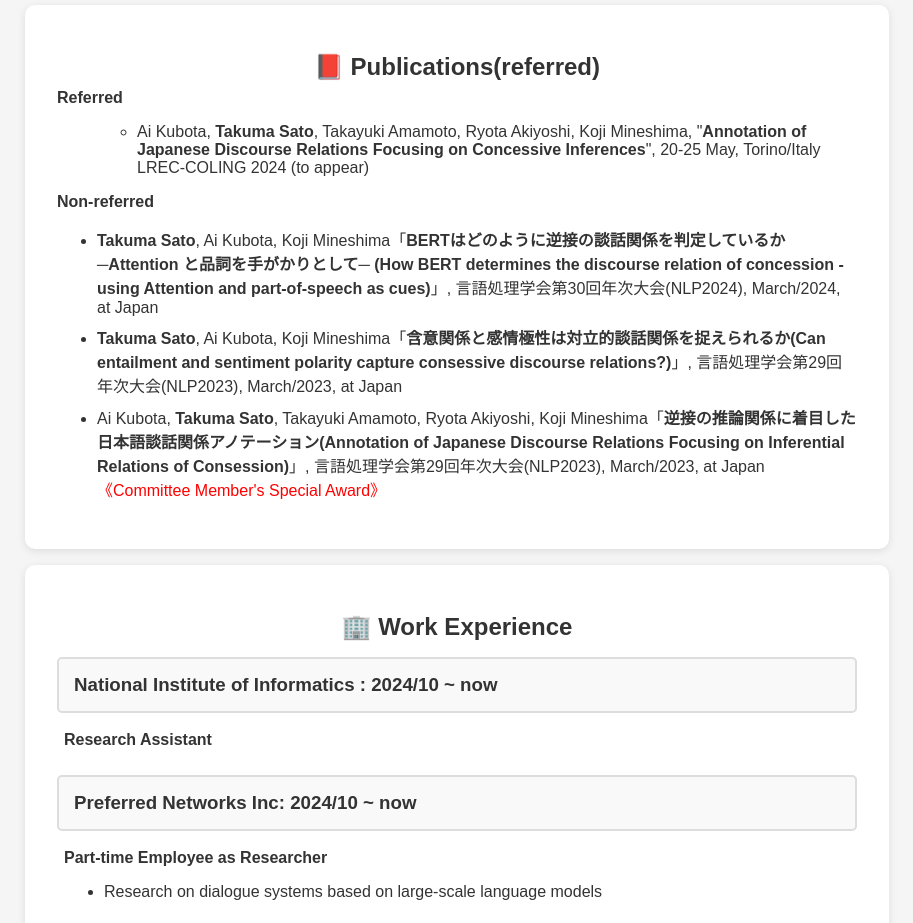
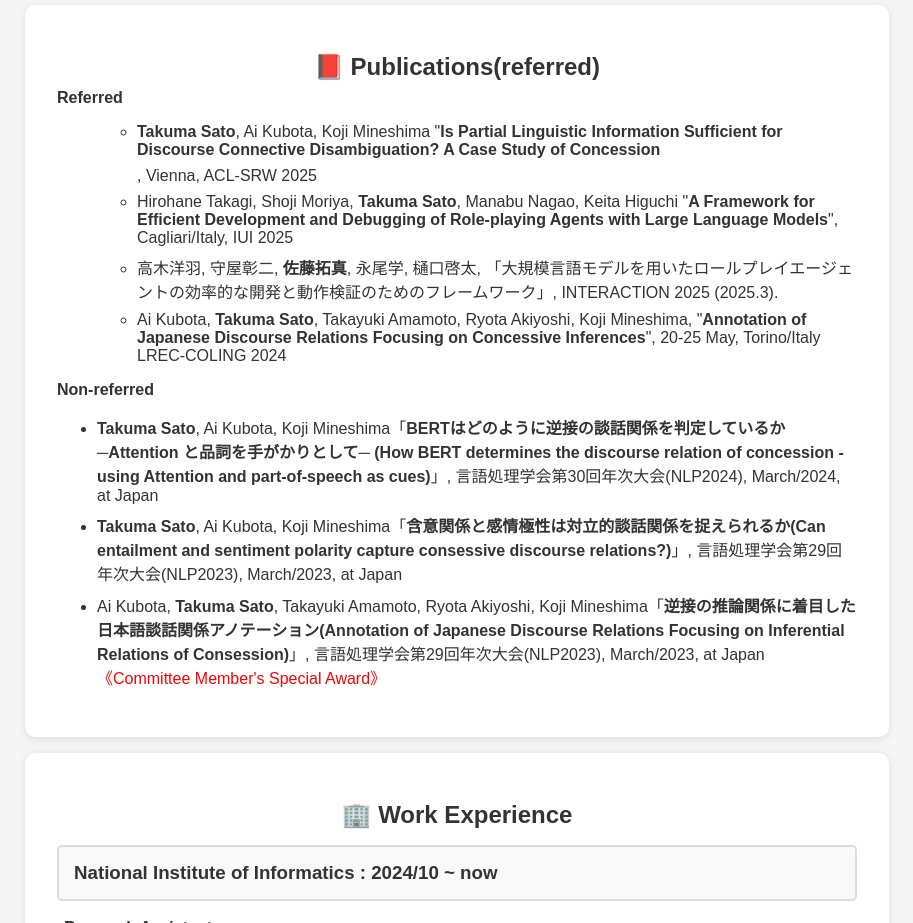
Before and after one commit to takuma1229/takuma1229.github.io, a plain HTML site: page eng.html in a window 1280 px wide. Shown: the part 1380-2303 px from the top of the page, without its empty margins (183-1096 px from the left). Drawn offline with Linux system fonts and the light colour scheme.

Commit message:
update publications

```diff
--- a/eng.html
+++ b/eng.html
@@ -98,7 +98,10 @@
     <h4>Referred</h4>
     <ul>
         <ul>
-            <li>Ai Kubota, <strong>Takuma Sato</strong>, Takayuki Amamoto, Ryota Akiyoshi, Koji Mineshima, "<strong>Annotation of Japanese Discourse Relations Focusing on Concessive Inferences</strong>", 20-25 May, Torino/Italy LREC-COLING 2024 (to appear)</li>
+            <li><strong>Takuma Sato</strong>, Ai Kubota, Koji Mineshima "<strong>Is Partial Linguistic Information Sufficient for Discourse Connective Disambiguation? A Case Study of Concession</strong></li>, Vienna, ACL-SRW 2025</li>
+            <li>Hirohane Takagi, Shoji Moriya, <strong>Takuma Sato</strong>, Manabu Nagao, Keita Higuchi "<strong>A Framework for Efficient Development and Debugging of Role-playing Agents with Large Language Models</strong>", Cagliari/Italy, IUI 2025</li>
+            <li>高木洋羽, 守屋彰二, <strong>佐藤拓真</strong>, 永尾学, 樋口啓太, 「大規模言語モデルを用いたロールプレイエージェントの効率的な開発と動作検証のためのフレームワーク」, INTERACTION 2025 (2025.3).</li>
+            <li>Ai Kubota, <strong>Takuma Sato</strong>, Takayuki Amamoto, Ryota Akiyoshi, Koji Mineshima, "<strong>Annotation of Japanese Discourse Relations Focusing on Concessive Inferences</strong>", 20-25 May, Torino/Italy LREC-COLING 2024</li>
         </ul>
     </ul>
     <h4>Non-referred</h4>
```
Also changed, not shown: index.html (+1 -0 lines), 1 other file.
